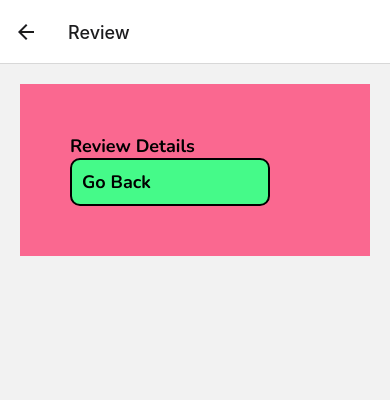
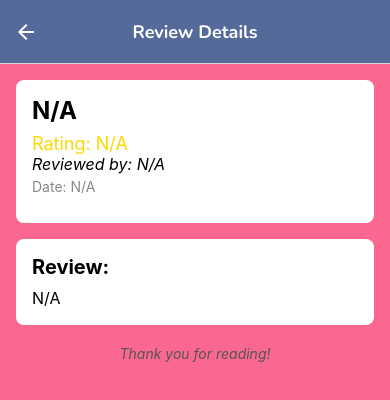
Before and after one commit to dee-raj/React-Native, a React Native app: screen /Review in a window 390 px wide. Shown: the top 400 px of the page. Built offline with nearby package versions, Linux system fonts and the light colour scheme.

Commit message:
stack navigation with data send to pages and display

```diff
--- a/routes/homeStack.jsx
+++ b/routes/homeStack.jsx
@@ -9,9 +9,30 @@ const Stack = createStackNavigator();
 const AppNavigator = () => {
     return (
         <NavigationContainer>
-            <Stack.Navigator initialRouteName="Home">
-                <Stack.Screen name="Home" component={HomePage} />
-                <Stack.Screen name="Review" component={ReviewDetails} />
+            <Stack.Navigator
+                initialRouteName="Home"
+                screenOptions={{
+                    headerStyle: {
+                        backgroundColor: '#546A98', // Header background color
+                    },
+                    headerTintColor: '#fff', // Header text color
+                    headerTitleStyle: {
+                        fontWeight: 'bold', // Header title style
+                        fontFamily: 'nunito-Bold'
+                    },
+                    headerTitleAlign: 'center', // Center the title
+                }}
+            >
+                <Stack.Screen
+                    name="Home"
+                    component={HomePage}
+                    options={{ title: 'Review Group' }} // Title for the Home screen
+                />
+                <Stack.Screen
+                    name="Review"
+                    component={ReviewDetails}
+                    options={{ title: 'Review Details' }} // Title for the Review screen
+                />
             </Stack.Navigator>
         </NavigationContainer>
     );
--- a/screens/HomePage.jsx
+++ b/screens/HomePage.jsx
@@ -1,24 +1,83 @@
-import { Pressable, Text, View } from 'react-native';
-import React from 'react';
+import { FlatList, Pressable, Text, View } from 'react-native';
+import React, { useState } from 'react';
 import { StatusBar } from 'expo-status-bar';
 import { globalstyles } from '../style/GlobalStyle'
 
 
 
 const HomePage = ({ navigation }) => {
-    const pressHandler = () => {
-        navigation?.navigate('Review');
-        // navigation?.push('Review');
+    const [reviews, setReviews] = useState([
+        {
+            "id": 1,
+            "title": "Inception",
+            "type": "Movie",
+            "rating": 9.0,
+            "reviewer": "Alice Johnson",
+            "review": "A mind-bending thriller that keeps you on the edge of your seat!",
+            "date": "2023-10-01"
+        },
+        {
+            "id": 2,
+            "title": "Stranger Things",
+            "type": "Web Series",
+            "rating": 8.5,
+            "reviewer": "Bob Smith",
+            "review": "An excellent blend of nostalgia and suspense with great character development.",
+            "date": "2023-09-15"
+        },
+        {
+            "id": 3,
+            "title": "The Godfather",
+            "type": "Movie",
+            "rating": 10.0,
+            "reviewer": "Charlie Brown",
+            "review": "A timeless classic that defines the gangster genre.",
+            "date": "2023-08-20"
+        },
+        {
+            "id": 4,
+            "title": "The Crown",
+            "type": "Web Series",
+            "rating": 9.2,
+            "reviewer": "Diana Prince",
+            "review": "Beautifully crafted and captivating storytelling.",
+            "date": "2023-09-25"
+        },
+        {
+            "id": 5,
+            "title": "Interstellar",
+            "type": "Movie",
+            "rating": 8.8,
+            "reviewer": "Ethan Hunt",
+            "review": "A visually stunning journey through space and time.",
+            "date": "2023-09-30"
+        }
+    ]);
 
-        console.log(`navigation to Review - details`)
-    }
     return (
         <View style={globalstyles.container}>
             <StatusBar backgroundColor='#54FA98' style='inverted' />
-            <Text style={globalstyles.textStyle}>Home Page</Text>
-            <Pressable style={globalstyles.Btn} onPress={pressHandler}>
-                <Text style={globalstyles.textStyle}>To Review Screen</Text>
-            </Pressable>
+
+            <FlatList
+                data={reviews}
+                keyExtractor={(item) => item.id.toString()}
+                renderItem={({ item }) => (
+                    <View>
+                        <Pressable style={globalstyles.Btn} onPress={() => {
+                            console.log('Navigating to review with data:', item);
+                            navigation.navigate('Review', {
+                                review: item.review,
+                                title: item.title,
+                                rating: item.rating,
+                                reviewer: item.reviewer,
+                                date: item.date,
+                            });
+                        }}>
+                            <Text style={globalstyles.textStyle}>{item.title} - {item.rating}</Text>
+                        </Pressable>
+                    </View>
+                )}
+            />
         </View>
     )
 }
--- a/screens/ReviewDetails.jsx
+++ b/screens/ReviewDetails.jsx
@@ -1,23 +1,87 @@
-import { Pressable, Text, View } from 'react-native';
+import { Text, View, StyleSheet, ScrollView } from 'react-native';
 import React from 'react';
 import { globalstyles } from '../style/GlobalStyle';
 
-const ReviewDetails = ({ navigation }) => {
-    const pressHandler = () => {
-        navigation?.navigate('Home');
-        // navigation?.pop();
-        // navigation.goBack();
+const ReviewDetails = ({ route }) => {
+    const { review, title, rating, reviewer, date } = route.params || {};
 
-        console.log(`navigation back to Home`)
-    }
     return (
-        <View style={[globalstyles.container, { backgroundColor: '#FA6890' }]}>
-            <Text style={globalstyles.textStyle}>Review Details</Text>
-            <Pressable style={globalstyles.Btn} onPress={pressHandler}>
-                <Text style={globalstyles.textStyle}>Go Back</Text>
-            </Pressable>
-        </View>
-    )
+        <ScrollView contentContainerStyle={styles.container}>
+            <View style={styles.header}>
+                <Text style={styles.title}>{title || 'N/A'}</Text>
+                <Text style={styles.rating}>Rating: {rating ? `${rating}/10` : 'N/A'}</Text>
+                <Text style={styles.reviewer}>Reviewed by: {reviewer || 'N/A'}</Text>
+                <Text style={styles.date}>Date: {date || 'N/A'}</Text>
+            </View>
+
+            <View style={styles.reviewContainer}>
+                <Text style={styles.reviewLabel}>Review:</Text>
+                <Text style={styles.reviewText}>{review || 'N/A'}</Text>
+            </View>
+
+            <View style={styles.footer}>
+                <Text style={styles.footerText}>Thank you for reading!</Text>
+            </View>
+        </ScrollView>
+    );
 }
 
-export default ReviewDetails
+const styles = StyleSheet.create({
+    container: {
+        flexGrow: 1,
+        padding: 16,
+        backgroundColor: '#FA6890',
+    },
+    header: {
+        backgroundColor: '#FFF',
+        borderRadius: 8,
+        padding: 16,
+        marginBottom: 16,
+        elevation: 2, // Shadow effect
+    },
+    title: {
+        fontSize: 24,
+        fontWeight: 'bold',
+        marginBottom: 8,
+    },
+    rating: {
+        fontSize: 18,
+        color: '#FFD700', // Gold color for rating
+    },
+    reviewer: {
+        fontSize: 16,
+        fontStyle: 'italic',
+        marginBottom: 4,
+    },
+    date: {
+        fontSize: 14,
+        color: '#888', // Gray color for date
+        marginBottom: 12,
+    },
+    reviewContainer: {
+        backgroundColor: '#FFF',
+        borderRadius: 8,
+        padding: 16,
+        elevation: 2,
+    },
+    reviewLabel: {
+        fontSize: 20,
+        fontWeight: 'bold',
+        marginBottom: 8,
+    },
+    reviewText: {
+        fontSize: 16,
+        lineHeight: 22,
+    },
+    footer: {
+        marginTop: 20,
+        alignItems: 'center',
+    },
+    footerText: {
+        fontSize: 14,
+        fontStyle: 'italic',
+        color: '#555',
+    },
+});
+
+export default ReviewDetails;
--- a/style/GlobalStyle.jsx
+++ b/style/GlobalStyle.jsx
@@ -2,19 +2,25 @@ import { StyleSheet } from 'react-native';
 
 export const globalstyles = StyleSheet.create({
     container: {
-        margin: 20,
+        flex: 1,
         padding: 50,
         backgroundColor: '#56CAF7'
     },
     textStyle: {
-        fontFamily: 'nunito-Bold',
-        fontSize: 18
+        color: '#fff', // Text color
+        fontSize: 16, // Text size
+        textAlign: 'center', // Center text
+        fontWeight: 'bold', // Bold text
     },
     Btn: {
-        padding: 10,
-        backgroundColor: '#45FA89',
-        borderRadius: 10,
-        borderWidth: 2,
-        width: 200
-    }
+        backgroundColor: '#54FA98', // Button background color
+        borderRadius: 10, // Rounded corners
+        padding: 15, // Padding inside the button
+        marginVertical: 10, // Space between buttons
+        elevation: 3, // Shadow effect on Android
+        shadowColor: '#000', // Shadow color for iOS
+        shadowOffset: { width: 0, height: 2 }, // Shadow offset for iOS
+        shadowOpacity: 0.2, // Shadow opacity for iOS
+        shadowRadius: 2, // Shadow radius for iOS
+    },
 });
```
